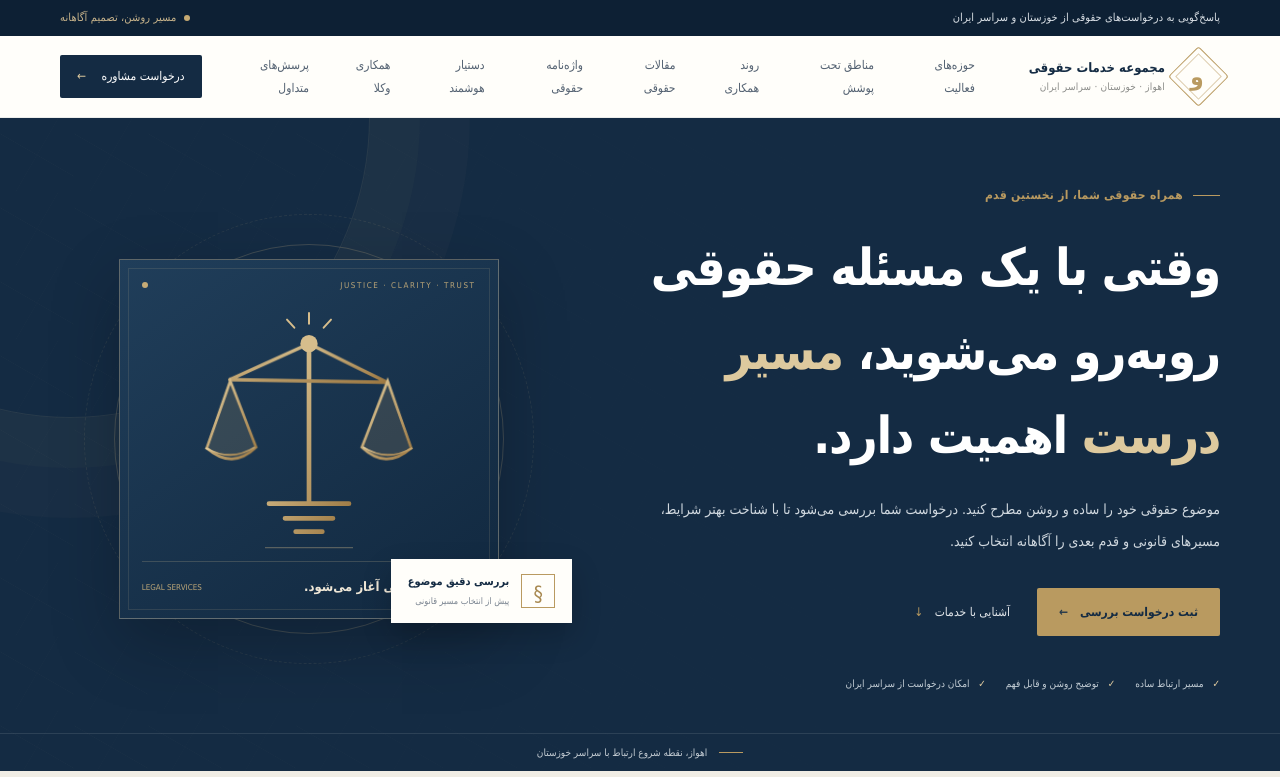
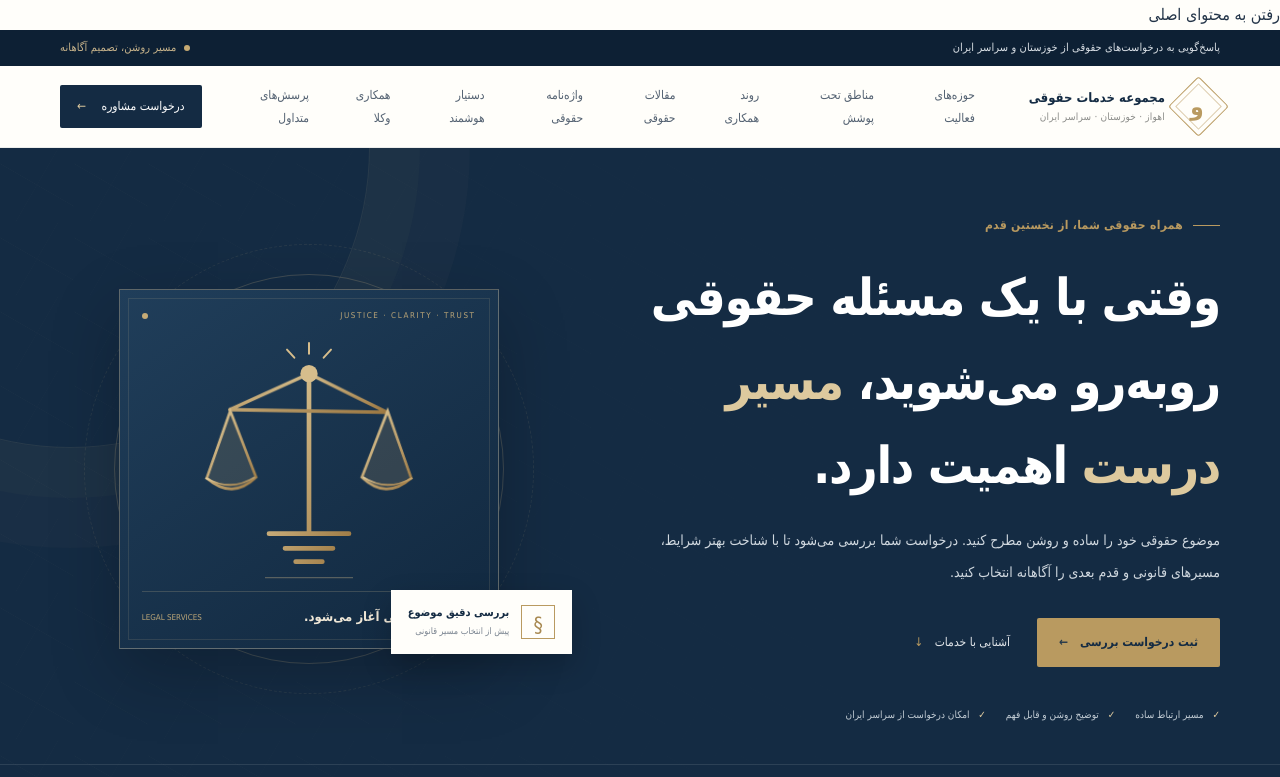
Before and after one commit to ahmadmousavi5908-crypto/vakilsite, a Next.js app: page / in a window 1280 px wide. Shown: the top 777 px of the page. Built offline with nearby package versions, Linux system fonts and the light colour scheme; no server answers; the database is empty.

Commit message:
Improve homepage accessibility and clarify beta service capabilities

```diff
--- a/src/app/page.js
+++ b/src/app/page.js
@@ -59,8 +59,9 @@ export default function Home() {
     : null;
 
   return (
-    <main dir="rtl">
+    <main id="main-content" dir="rtl">
       {structuredSite && <JsonLd data={structuredSite} />}
+      <a className="skip-link" href="#main-content">رفتن به محتوای اصلی</a>
       <div className="topline">
         <div className="container topline-inner">
           <span>پاسخ‌گویی به درخواست‌های حقوقی از خوزستان و سراسر ایران</span>
@@ -180,7 +181,7 @@ export default function Home() {
             <a href="#contact" className="city-cta">درخواست از شهر خودتان <span>←</span></a>
           </div>
           <div className="city-panel">
-            <div className="city-panel-head"><div><span className="section-kicker">KHOUZESTAN PROVINCE</span><h3>شهرهای استان خوزستان</h3></div><span className="city-count">۳۰ نام منطقه</span></div>
+            <div className="city-panel-head"><div><span className="section-kicker">KHOUZESTAN PROVINCE</span><h3>شهرهای استان خوزستان</h3></div><span className="city-count">شهرها و مناطق استان</span></div>
             <div className="city-list">{cities.map((c, i) => <span className={i === 0 ? "city-chip city-featured" : "city-chip"} key={c}>{c}{i === 0 && <b>مرکز</b>}</span>)}</div>
             <div className="city-foot"><span className="city-pin">⌖</span><span>همچنین امکان ثبت درخواست اولیه از سایر شهرهای ایران وجود دارد.</span></div>
           </div>
@@ -220,11 +221,11 @@ export default function Home() {
         <div className="container">
           <div className="section-heading">
             <div><span className="section-kicker">SMART LEGAL SERVICES</span><h2>خدماتی فراتر از<br/><em>یک وب‌سایت حقوقی معمولی</em></h2></div>
-            <p>از راهنمایی هوشمند و ابزارهای مدیریت محتوا تا همکاری حرفه‌ای میان وکلا؛ مسیرهای تخصصی را از اینجا آغاز کنید.</p>
+            <p>درگاه‌های تکمیلی برای ثبت درخواست و هماهنگی همکاری؛ قابلیت‌های خودکار فقط پس از راه‌اندازی و آزمون واقعی فعال خواهند شد.</p>
           </div>
           <div className="feature-entry-grid">
-            <Link className="feature-entry-card ai-entry" href="/ai-assistant"><span className="feature-entry-mark">✦</span><span className="section-kicker">AI LEGAL ASSISTANT</span><h3>دستیار هوشمند حقوقی و سایت</h3><p>راهنمای اولیه حقوقی، کمک به پیش‌نویس اسناد، خلاصه‌سازی امن، تولید مقاله و پشتیبانی از مدیریت وب‌سایت.</p><b>ورود به مرکز هوشمند <span>←</span></b></Link>
-            <Link className="feature-entry-card lawyer-entry" href="/lawyer-cooperation"><span className="feature-entry-mark">§</span><span className="section-kicker">LAWYER NETWORK</span><h3>درگاه همکاری وکلا</h3><p>ارتباط وکلای سراسر کشور برای ارجاع و بررسی پرونده، همکاری محلی در خوزستان و تبادل نظر تخصصی.</p><b>ثبت درخواست همکاری <span>←</span></b></Link>
+            <Link className="feature-entry-card ai-entry" href="/ai-assistant"><span className="feature-entry-mark">✦</span><span className="section-kicker">AI LEGAL ASSISTANT</span><h3>درگاه درخواست راهنمایی هوشمند</h3><p>این نسخه فعلاً پرسش شما را برای ارسال به دفتر آماده می‌کند و پاسخ خودکار هوش مصنوعی یا سامانه بارگذاری امن اسناد نیست.</p><b>ورود به مرکز هوشمند <span>←</span></b></Link>
+            <Link className="feature-entry-card lawyer-entry" href="/lawyer-cooperation"><span className="feature-entry-mark">§</span><span className="section-kicker">LAWYER NETWORK</span><h3>درخواست همکاری حرفه‌ای وکلا</h3><p>فرم اولیه برای هماهنگی و بررسی امکان همکاری است؛ ثبت درخواست به معنی ایجاد شبکه ارجاع یا پذیرش قطعی پرونده نیست.</p><b>ثبت درخواست همکاری <span>←</span></b></Link>
           </div>
         </div>
       </section>
```
